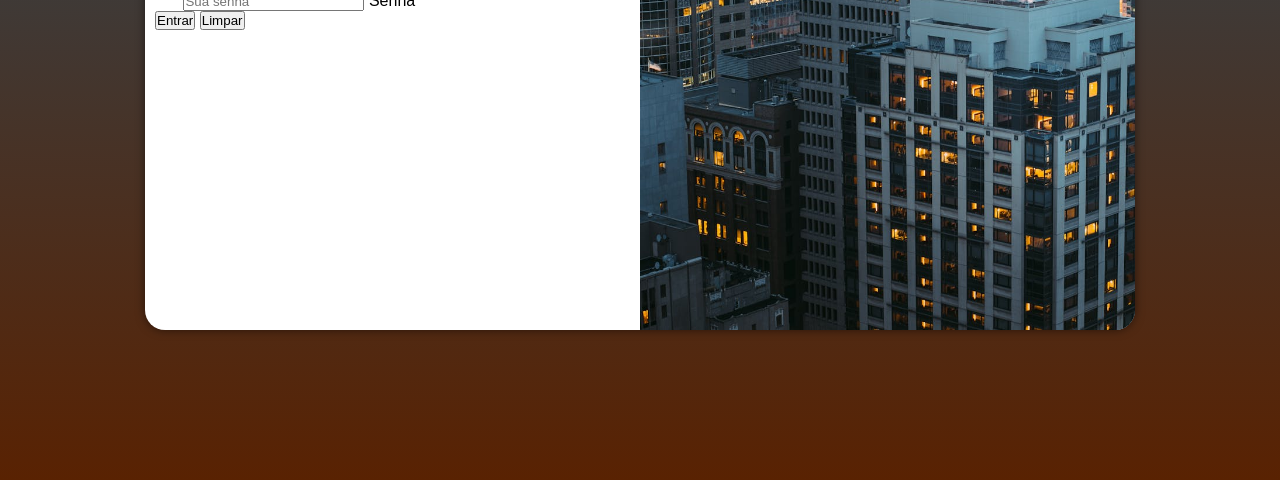
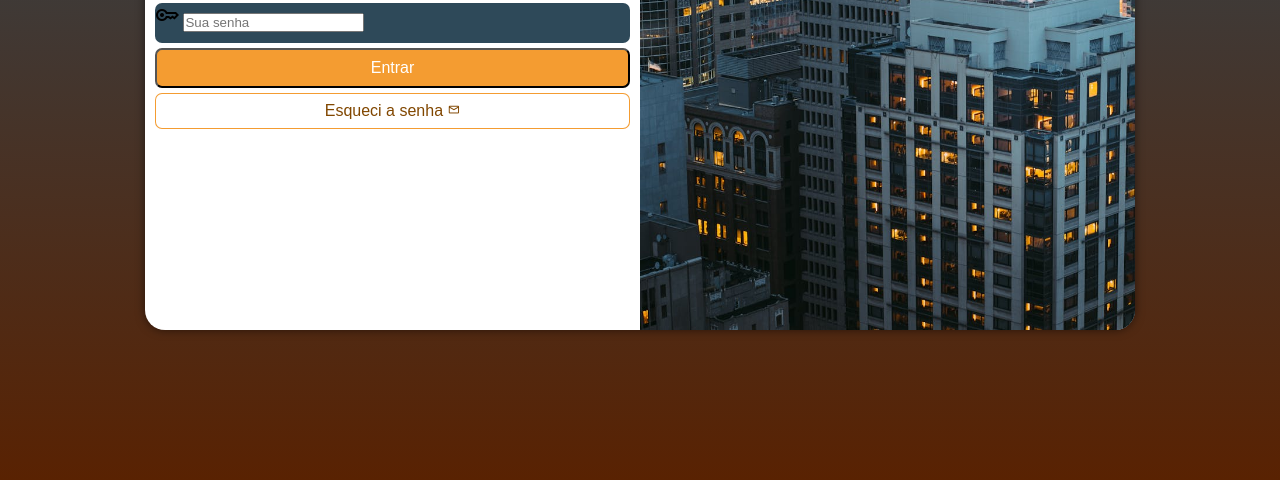
Before and after one commit to Emorais93/projeto-login, a plain HTML site: page index.html in a window 1280 px wide. Shown: the part 320-800 px from the top of the page. Drawn offline with nearby package versions, Linux system fonts and the light colour scheme.

Commit message:
formatação do formulario

```diff
--- a/estilos/style.css
+++ b/estilos/style.css
@@ -65,3 +65,56 @@ div#formulario > h1 {
 div#formulario > p {
     font-size: 0.8em;
 }
+
+form > div.campo {
+    background-color: #2E4959;
+    display: block;
+    width: 100%;
+    height: 40px;
+    border-radius: 7px;
+    margin: 5px 0px;
+}
+
+div.campo > label {
+    display: none;
+}
+
+form > input[type=submit] {
+    display: block;
+    font-size: 1em;
+    width: 100%;
+    height: 40px;
+    background-color: #f28705d2;
+    color: white;
+    border-radius: 7px;
+    cursor: pointer;
+}
+
+form > input[type=submit]:hover {
+    background-color: #814700;
+    transition: 0.3s;
+}
+
+form > a.botao {
+    display: block;
+    text-align: center;
+    font-size: 1em;
+    width: 100%;
+    height: 40%;
+    padding: 8px;
+    margin-top: 5px;
+    background-color: white;
+    color: #814700;
+    border: 1px solid #f28705d2;
+    border-radius: 7px;
+    text-decoration: none;
+}
+
+form > a.botao:hover {
+    background-color: #f28705d2;
+    transition: 0.3s;
+}
+
+form > a.botao > span {
+    font-size: 0.8em;
+}
--- a/index.html
+++ b/index.html
@@ -29,7 +29,9 @@
                         <label for="isenha">Senha</label>
                     </div>
                     <input type="submit" value="Entrar">
-                    <input type="reset" value="Limpar">
+                    <a href="esqueci.html" class="botao">
+                        Esqueci a senha <span class="material-symbols-outlined">mail</span>
+                    </a>
                 </form>
             </div>
         </section>
```
